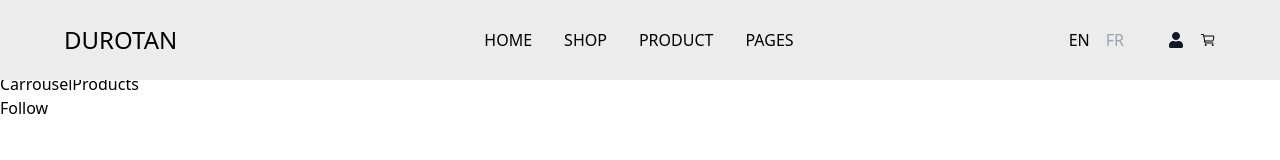
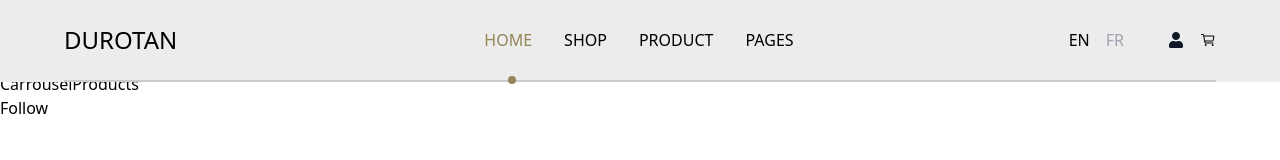
Before and after one commit to BrajhanLop/ecommerce-app, a React (Vite) app: page / in a window 1280 px wide. Shown: the top 160 px of the page. Built offline with nearby package versions, Linux system fonts and the light colour scheme.

Commit message:
add bar navbar

```diff
--- a/src/components/Navbar/Index.jsx
+++ b/src/components/Navbar/Index.jsx
@@ -11,7 +11,7 @@ export const Navbar = () => {
   ];
 
   const [open, setOpen] = useState(false);
-
+  console.log(Links[0].name);
   return (
     <>
       <header className="bg-colorPrimary w-full top-0 fixed left-0">
@@ -29,10 +29,17 @@ export const Navbar = () => {
               open ? "top-20 " : "top-[-490px]"
             } `}
           >
-            {Links.map((link) => {
+            {Links.map((link, i) => {
               return (
                 <li key={link.name} className="ml-8 md:my-0 my-7">
-                  <a href={link.link}>{link.name}</a>
+                  <a
+                    className={`cursor-pointer hover:text-buttonsAndTags ${
+                      i === 0 ? "text-buttonsAndTags" : ""
+                    }`}
+                    href={link.link}
+                  >
+                    {link.name}
+                  </a>
                 </li>
               );
             })}
@@ -54,6 +61,11 @@ export const Navbar = () => {
             </div>
           </div>
         </div>
+
+        <div className="px-16 max-w-7xl flex m-auto relative ">
+          <span className="barra w-full  h-0.5"></span>
+          <div className="circulo absolute bg-buttonsAndTags "></div>
+        </div>
       </header>
     </>
   );
--- a/src/components/Navbar/Navbar.css
+++ b/src/components/Navbar/Navbar.css
@@ -1,3 +1,15 @@
+.barra {
+  background: #cacac9;
+}
+.circulo {
+  width: 8px;
+  height: 8px;
+  border-radius: 50%;
+  top: 0;
+  left: 40%;
+  transform: translate(-50%, -50%);
+}
+
 @media (max-width: 480px) {
   .container-navbar {
     padding-left: 1rem !important;
--- a/tailwind.config.js
+++ b/tailwind.config.js
@@ -5,6 +5,7 @@ export default {
     extend: {
       colors: {
         colorPrimary: "#EBECEB",
+        buttonsAndTags: "#938556",
       },
     },
   },
```
